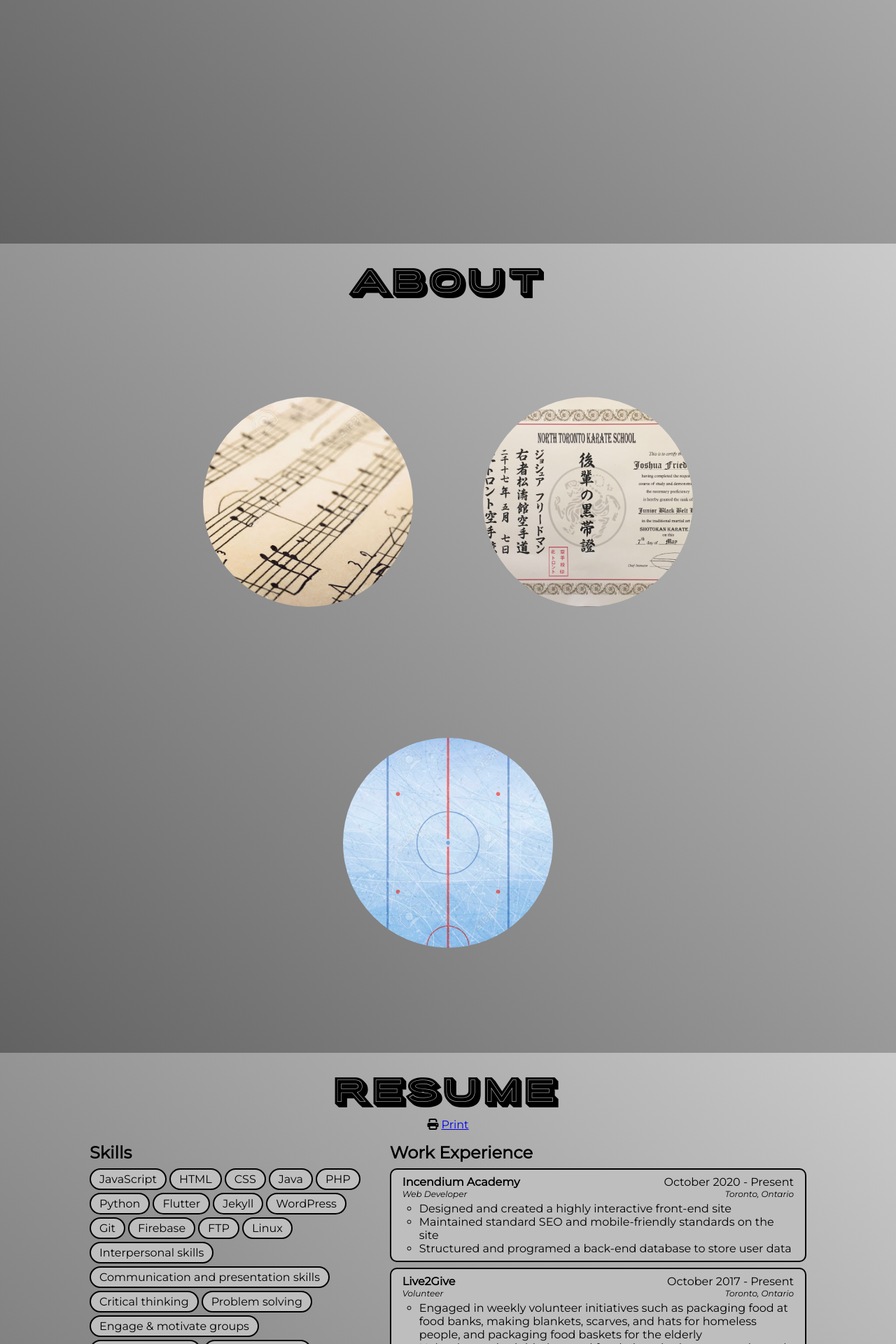
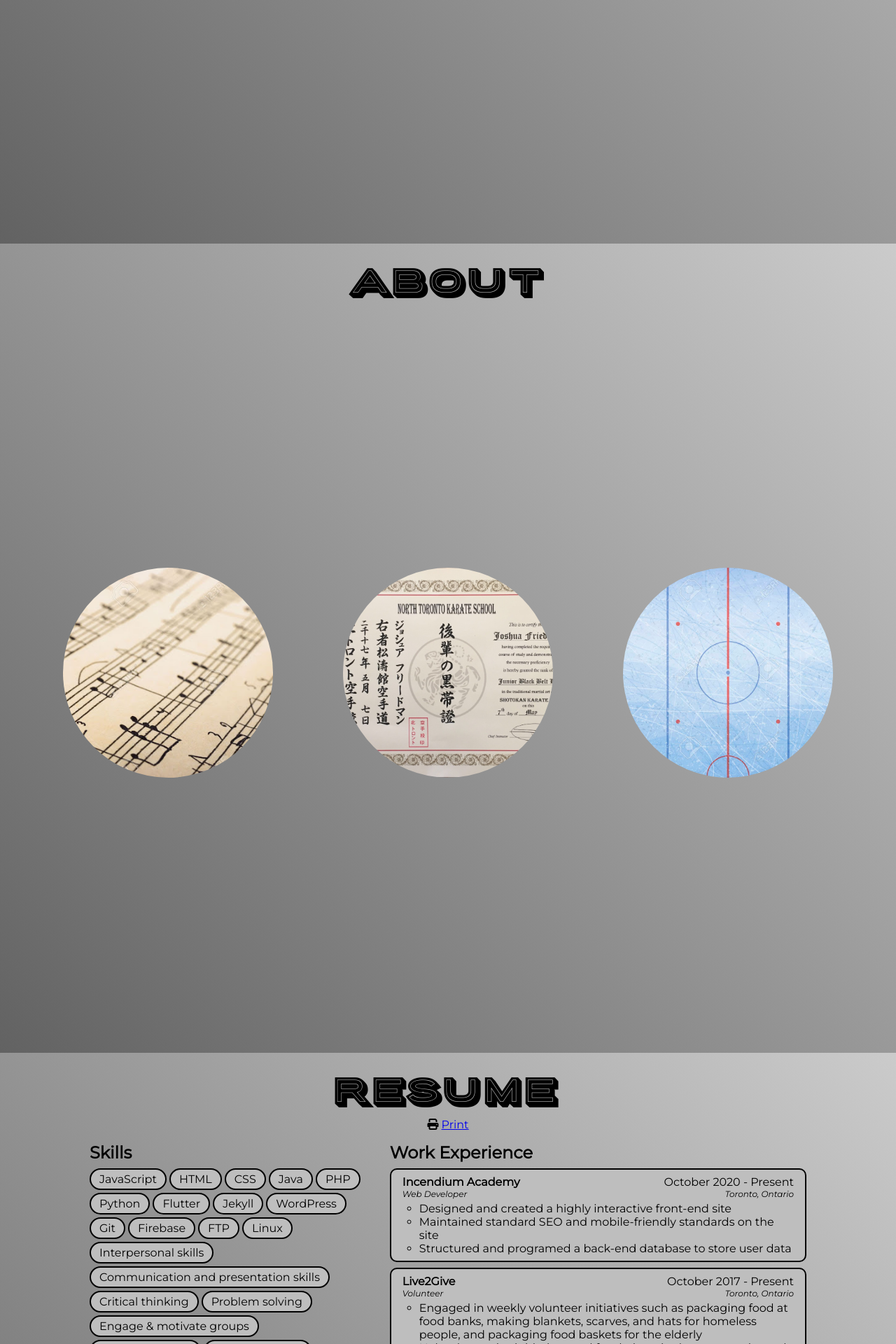
Before and after one commit to Jwiggiff/website, a Jekyll site: the page built from index.html, in a window 1280 px wide. Shown: the part 808-2728 px from the top of the page at 70% size. Built offline with Jekyll 4.4.1, drawn with Linux system fonts in a browser that asks for light colours; nearby versions of some CDN libraries.

Commit message:
Update breakpoint and fix resume tags

```diff
--- a/_includes/resume.html
+++ b/_includes/resume.html
@@ -15,7 +15,7 @@
       <h2>Skills</h2>
       <ul class="skills-list">
         {%- for skill in site.data.skills -%}
-        <li class="skill" data-tag="{{ skill | downcase }}">{{ skill | escape }}</li>
+        <li class="skill" data-tag="{{ skill | slugify }}">{{ skill | escape }}</li>
         {%- endfor -%}
       </ul>
     </div>
@@ -23,7 +23,9 @@
       <h2>Work Experience</h2>
       <ul class="experience-list scrollable">
         {%- for work in site.data.experience -%}
-          <li class="work" data-tags="{{ work.tags | join: ' ' | downcase }}">
+          <li class="work" data-tags="{%- for tag in work.tags -%}
+            {{ tag | slugify | append: ' ' }}
+          {%- endfor -%}">
             <div class="card">
               <div class="first-row">
                 {%- if work.url -%}
--- a/_sass/about.scss
+++ b/_sass/about.scss
@@ -4,7 +4,7 @@
     flex-flow: wrap;
     justify-content: center;
     align-items: center;
-    margin: 0 6rem;
+    // margin: 0 6rem;
     padding: 2rem 1rem;
     height: 100%;
   }
--- a/_sass/main.scss
+++ b/_sass/main.scss
@@ -18,7 +18,7 @@
   background: $bg-gradient center no-repeat fixed;
   overflow: hidden;
 
-  @include media-query($on-palm) {
+  @include media-query($on-laptop) {
     overflow: auto;
   }
 }
@@ -35,7 +35,7 @@
   display: flex;
   flex-flow: column;
 
-  @include media-query($on-palm) {
+  @include media-query($on-laptop) {
     height: auto;
     min-height: 100vh;
 
@@ -53,7 +53,7 @@
   text-align: center;
   font-size: 3em;
 
-  @include media-query($on-palm) {
+  @include media-query($on-laptop) {
     font-size: 2.5em;
   }
 }
--- a/assets/js/main.js
+++ b/assets/js/main.js
@@ -1,6 +1,6 @@
 const container = document.querySelector(".container");
 const nameEl = document.querySelector(".landing .name");
-const isMobile = window.matchMedia("screen and (max-width: 600px").matches;
+const isMobile = window.matchMedia("screen and (max-width: 800px").matches;
 let currentScroll = 0;
 let scrolling = false;
 
```
